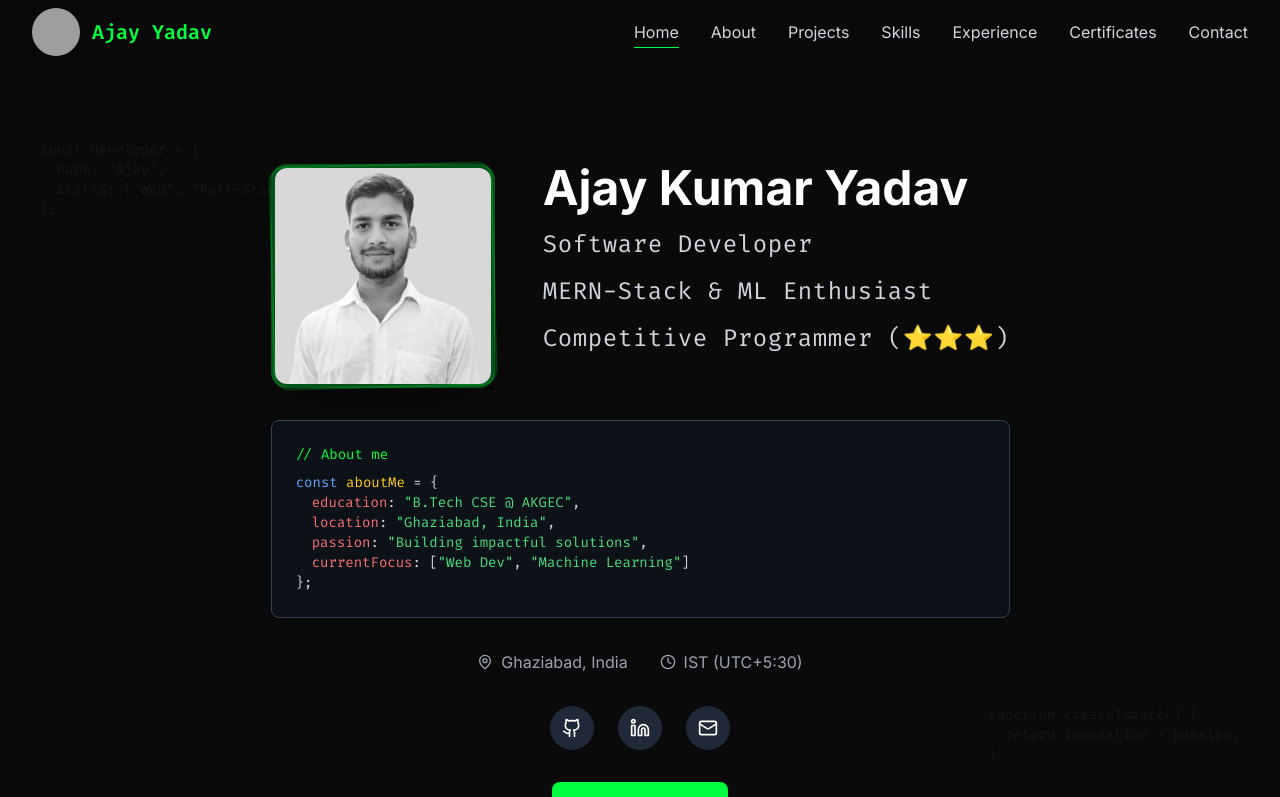
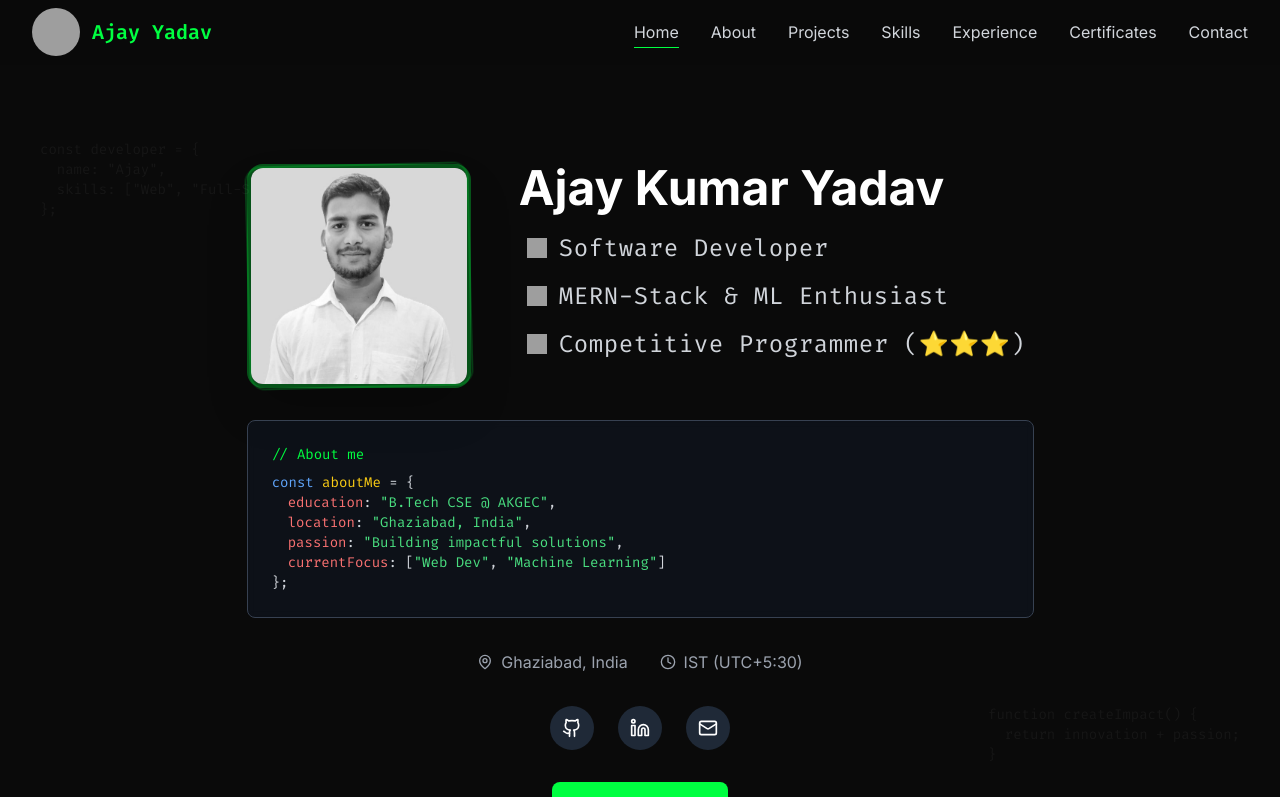
Before and after one commit to GitAjayYadavHub/Portfolio, a React (Vite) app: page / in a window 1280 px wide. Shown: the top 797 px of the page. Built offline with nearby package versions, Linux system fonts and the light colour scheme; grey boxes are pictures that could not be loaded; the HTML template or start-up script is replaced by a standard one.

Commit message:
Update Hero component to display skills as a list
Replaced paragraph with a list of skills, including icons.

```diff
--- a/src/components/Hero.jsx
+++ b/src/components/Hero.jsx
@@ -2,6 +2,7 @@ import React, { useState, useEffect } from 'react';
 import { motion } from 'framer-motion';
 import { Github, Linkedin, Mail, MapPin, Clock } from 'lucide-react';
 import profileImage from '../assets/AjayPicture.jpg';
+import sealIcon from '../assets/seal.gif';
 
 const Hero = () => {
   const [displayText, setDisplayText] = useState('');
@@ -111,16 +112,26 @@ const Hero = () => {
                 <span className="text-primary animate-blink">|</span>
               </motion.h1>
 
-              <motion.p
-                className="text-xl md:text-2xl text-gray-300 font-light font-mono tracking-wide leading-loose hover:text-yellow-400 transition-colors"
+              <motion.ul
+                className="space-y-2 text-xl md:text-2xl text-gray-300 font-light font-mono tracking-wide leading-relaxed select-none"
                 initial={{ opacity: 0 }}
                 animate={{ opacity: 1 }}
                 transition={{ delay: 1.2 }}
               >
-                <span className="block">Software Developer</span>
-                <span className="block mt-[15px]">MERN-Stack & ML Enthusiast</span>
-                <span className="block mt-[15px]">Competitive Programmer (⭐⭐⭐)</span>
-              </motion.p>
+                <li className="group flex items-center gap-3 rounded-lg px-2 py-1 transition-all duration-300 hover:bg-primary/10 hover:shadow-[0_0_22px_rgba(0,255,65,0.45)]">
+                  <img src={sealIcon} alt="" className="h-5 w-5 transition-transform duration-300 group-hover:animate-bounce [animation-duration:1.6s]" />
+                  <span className="transition-colors duration-300 group-hover:text-primary/90">Software Developer</span>
+                </li>
+                <li className="group flex items-center gap-3 rounded-lg px-2 py-1 transition-all duration-300 hover:bg-primary/10 hover:shadow-[0_0_22px_rgba(0,255,65,0.45)]">
+                  <img src={sealIcon} alt="" className="h-5 w-5 transition-transform duration-300 group-hover:animate-bounce [animation-duration:1.6s]" />
+                  <span className="transition-colors duration-300 group-hover:text-primary/90">MERN-Stack & ML Enthusiast</span>
+                </li>
+                <li className="group flex items-center gap-3 rounded-lg px-2 py-1 transition-all duration-300 hover:bg-primary/10 hover:shadow-[0_0_22px_rgba(0,255,65,0.45)]">
+                  <img src={sealIcon} alt="" className="h-5 w-5 transition-transform duration-300 group-hover:animate-bounce [animation-duration:1.6s]" />
+                  <span className="transition-colors duration-300 group-hover:text-primary/90">Competitive Programmer (⭐⭐⭐)</span>
+                </li>
+              </motion.ul>
+
             </div>
           </div>
 
```
